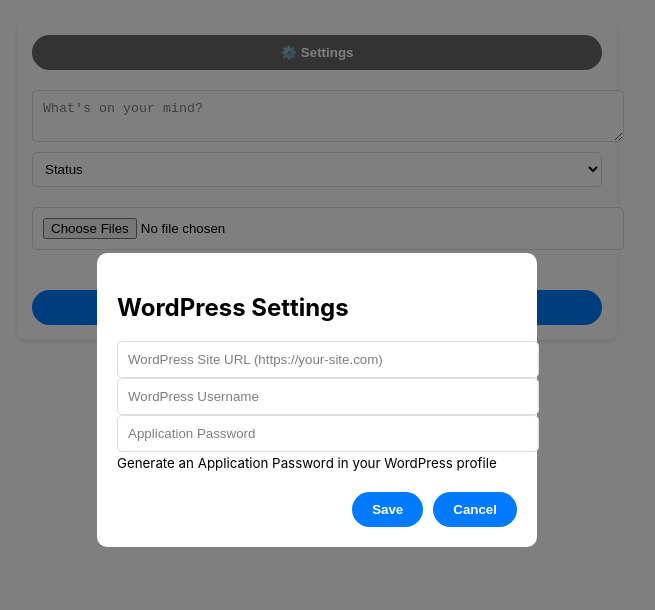
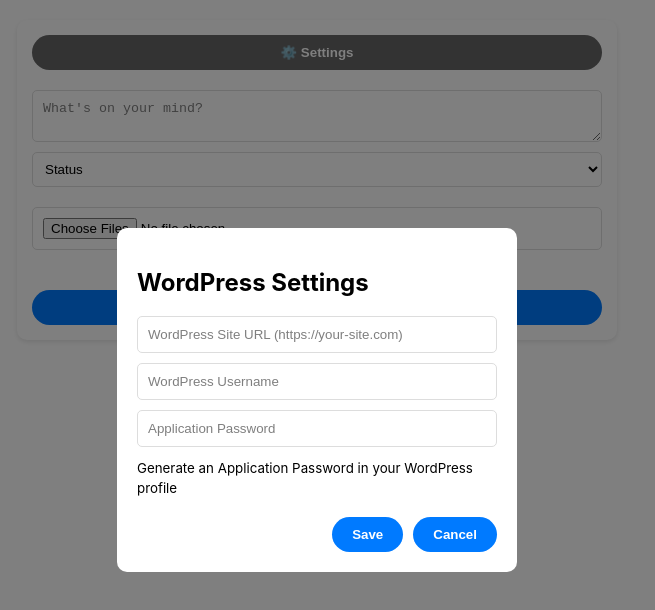
Before and after one commit to ebinnion/wp-simple-publish, a plain HTML site: page index.html in a window 1280 px wide. Both pictures are taken after a click on the button "⚙️ Settings". Shown: the whole page, without its empty margins (323-978 px from the left). Drawn offline with Linux system fonts and the light colour scheme.

Commit message:
Fix inputs extended past containers

```diff
--- a/styles.css
+++ b/styles.css
@@ -45,13 +45,14 @@
     gap: 10px;
 }
 
-textarea, input, select {
+textarea, input, select, #post-format {
     width: 100%;
     background: var(--surface-color);
     color: var(--text-color);
     border: 1px solid var(--border-color);
     border-radius: 5px;
     padding: 10px;
+    margin: 0;
 }
 
 button {
@@ -104,9 +105,8 @@
 }
 
 .modal-content input {
-    background: var(--surface-color);
-    color: var(--text-color);
-    border: 1px solid var(--border-color);
+    width: 100%;
+    margin-bottom: 10px;
 }
 
 .modal-buttons {
@@ -143,3 +143,8 @@
     color: var(--text-color);
     opacity: 0.5;
 }
+
+/* Add box-sizing to all elements */
+* {
+    box-sizing: border-box;
+}
```
